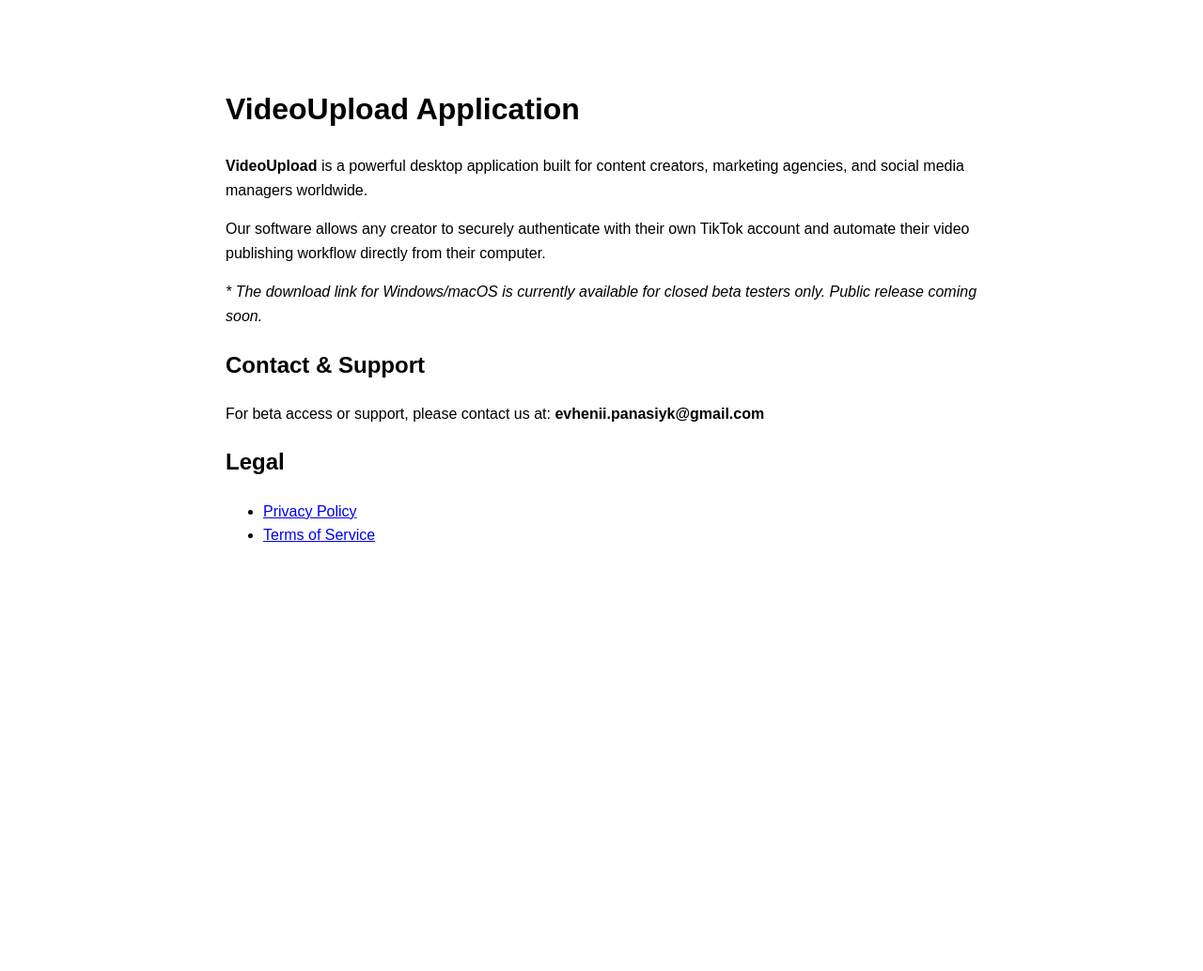
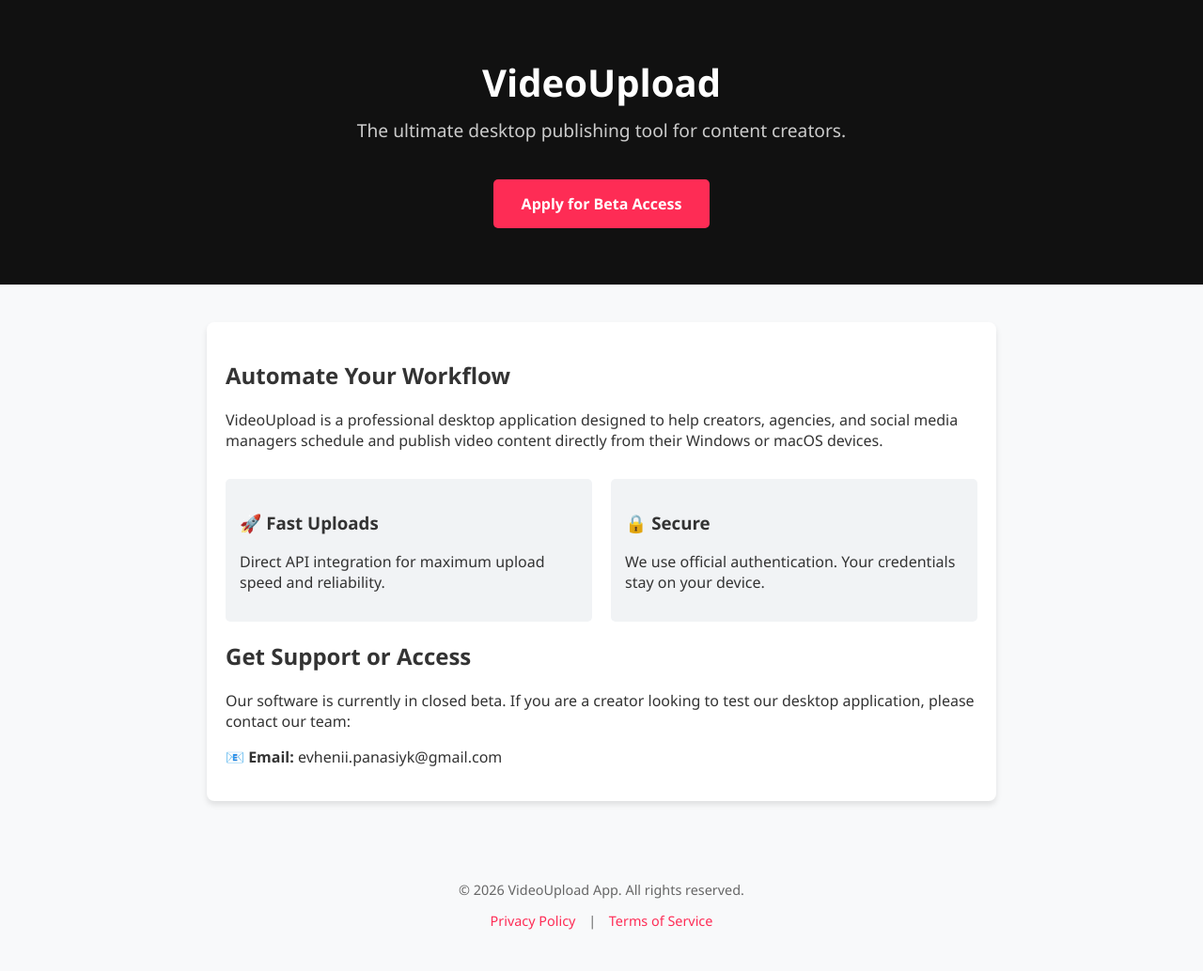
Before and after one commit to zhenia87/my-tiktok-app, a plain HTML site: page index.html in a window 1280 px wide. Shown: the whole page at 94% size. Before the commit the page ends 800 px from the top, so only its background shows below. Drawn offline with Linux system fonts and the light colour scheme.

Commit message:
Update index.html

```diff
--- a/index.html
+++ b/index.html
@@ -2,22 +2,70 @@
 <html lang="en">
 <head>
     <meta charset="UTF-8">
-    <title>VideoUpload Application</title>
-    <style>body { font-family: Arial, sans-serif; max-width: 800px; margin: 50px auto; line-height: 1.6; padding: 20px; }</style>
+    <meta name="viewport" content="width=device-width, initial-scale=1.0">
+    <title>VideoUpload | Desktop App for Creators</title>
+    <style>
+        body {
+            font-family: 'Segoe UI', Tahoma, Geneva, Verdana, sans-serif;
+            margin: 0; padding: 0; background-color: #f8f9fa; color: #333;
+        }
+        header {
+            background-color: #111; color: #fff; padding: 60px 20px; text-align: center;
+        }
+        header h1 { margin: 0; font-size: 2.5em; }
+        header p { font-size: 1.2em; color: #ccc; margin-top: 10px; }
+        .container {
+            max-width: 800px; margin: 40px auto; padding: 20px; background: #fff;
+            border-radius: 8px; box-shadow: 0 4px 6px rgba(0,0,0,0.1);
+        }
+        .btn {
+            display: inline-block; background: #fe2c55; color: #fff; padding: 15px 30px;
+            text-decoration: none; border-radius: 5px; font-weight: bold; margin-top: 20px;
+        }
+        .btn:hover { background: #e0244c; }
+        .features { display: flex; gap: 20px; margin-top: 30px; }
+        .feature { flex: 1; padding: 15px; background: #f1f3f5; border-radius: 5px; }
+        footer {
+            text-align: center; padding: 30px; margin-top: 40px; color: #666; font-size: 0.9em;
+        }
+        footer a { color: #fe2c55; text-decoration: none; margin: 0 10px; }
+    </style>
 </head>
 <body>
-    <h1>VideoUpload Application</h1>
-    <p><strong>VideoUpload</strong> is a powerful desktop application built for content creators, marketing agencies, and social media managers worldwide.</p>
-    <p>Our software allows any creator to securely authenticate with their own TikTok account and automate their video publishing workflow directly from their computer.</p>
-    <p><em>* The download link for Windows/macOS is currently available for closed beta testers only. Public release coming soon.</em></p>
 
-    <h2>Contact & Support</h2>
-    <p>For beta access or support, please contact us at: <strong>evhenii.panasiyk@gmail.com</strong></p>
+    <header>
+        <h1>VideoUpload</h1>
+        <p>The ultimate desktop publishing tool for content creators.</p>
+        <a href="#contact" class="btn">Apply for Beta Access</a>
+    </header>
 
-    <h2>Legal</h2>
-    <ul>
-        <li><a href="privacy.html">Privacy Policy</a></li>
-        <li><a href="terms.html">Terms of Service</a></li>
-    </ul>
+    <div class="container">
+        <h2>Automate Your Workflow</h2>
+        <p>VideoUpload is a professional desktop application designed to help creators, agencies, and social media managers schedule and publish video content directly from their Windows or macOS devices.</p>
+
+        <div class="features">
+            <div class="feature">
+                <h3>🚀 Fast Uploads</h3>
+                <p>Direct API integration for maximum upload speed and reliability.</p>
+            </div>
+            <div class="feature">
+                <h3>🔒 Secure</h3>
+                <p>We use official authentication. Your credentials stay on your device.</p>
+            </div>
+        </div>
+
+        <h2 id="contact">Get Support or Access</h2>
+        <p>Our software is currently in closed beta. If you are a creator looking to test our desktop application, please contact our team:</p>
+        <p>📧 <strong>Email:</strong> evhenii.panasiyk@gmail.com</p>
+    </div>
+
+    <footer>
+        <p>© 2026 VideoUpload App. All rights reserved.</p>
+        <p>
+            <a href="privacy.html">Privacy Policy</a> |
+            <a href="terms.html">Terms of Service</a>
+        </p>
+    </footer>
+
 </body>
 </html>
```
